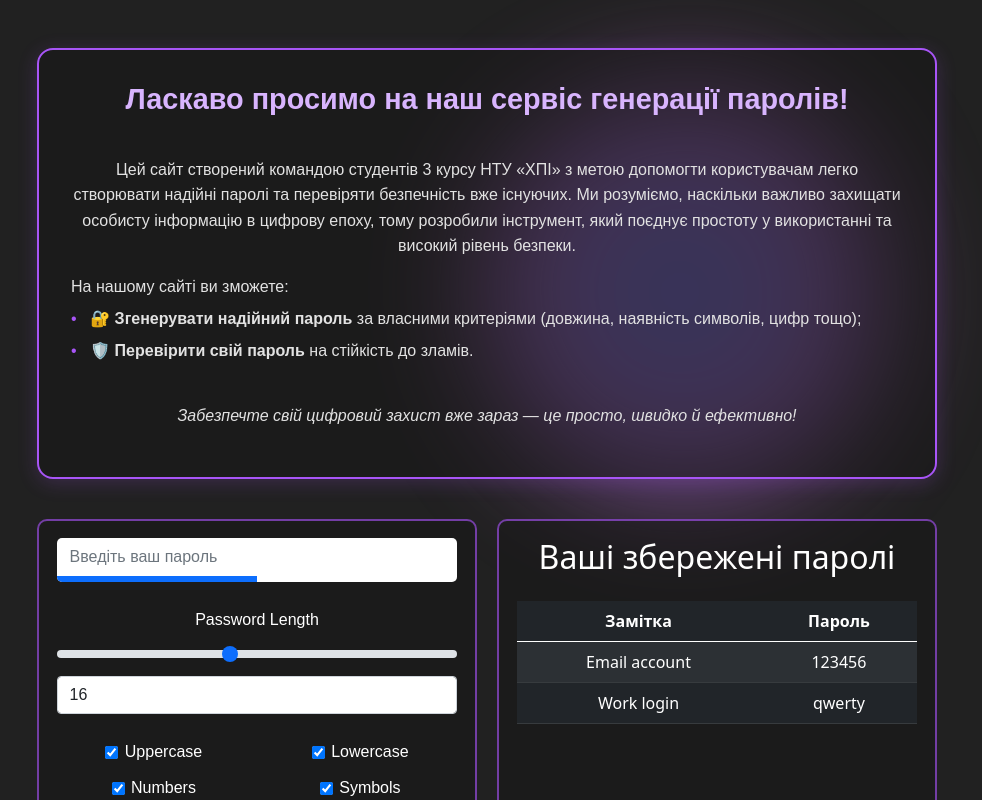
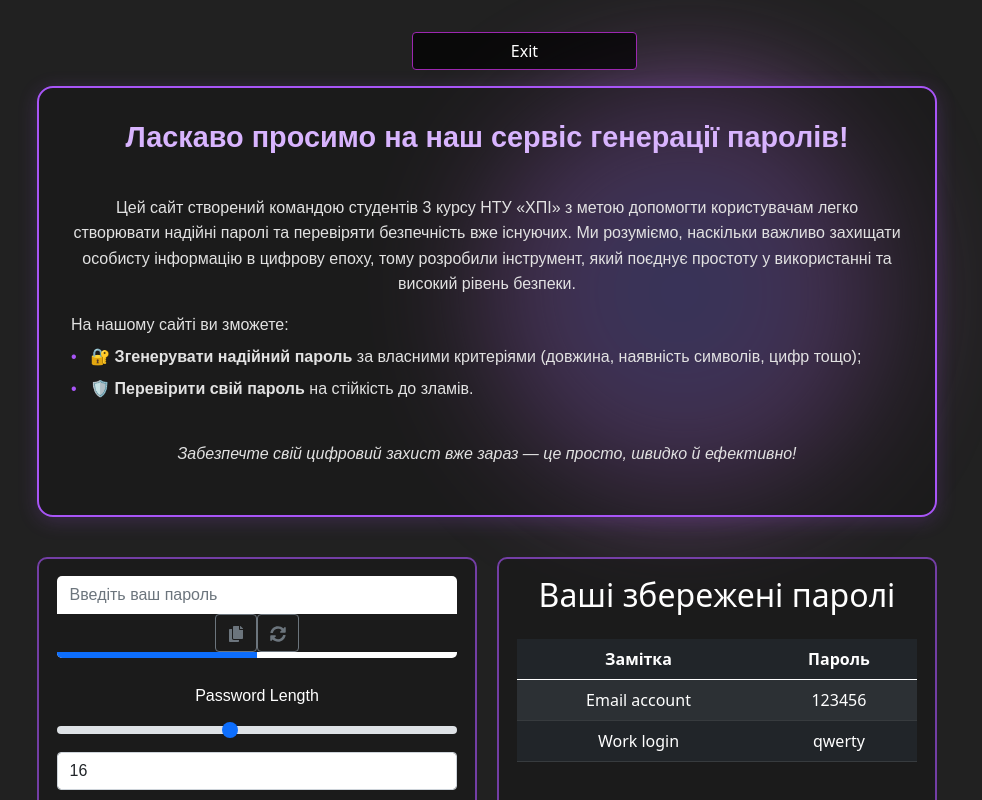
Before and after one commit to ySavushkin/PasswordGenerator, a React (Vite) app in the folder frontend/password-generator/: page /password-generator in a window 1280 px wide. Shown: the top 800 px of the page, without its empty margins (153-1135 px from the left). Built offline with nearby package versions, Linux system fonts and the light colour scheme; no server answers.

Commit message:
logout,copy,update

```diff
--- a/frontend/password-generator/package.json
+++ b/frontend/password-generator/package.json
@@ -13,6 +13,7 @@
     "js-cookie": "^3.0.5",
     "react": "^19.0.0",
     "react-dom": "^19.0.0",
+    "react-icons": "^5.5.0",
     "react-router-dom": "^7.5.0"
   },
   "devDependencies": {
--- a/frontend/password-generator/src/pages/password-generator/PasswordGenerator.css
+++ b/frontend/password-generator/src/pages/password-generator/PasswordGenerator.css
@@ -65,3 +65,41 @@
     align-items: center;
     gap: 0.4rem;
 }
+
+.exit-button {
+  background-color: rgba(0, 0, 0, 0.7) !important; /* Чёрный фон с прозрачностью */
+  border: 1px solid #9c27b0 !important; /* Фиолетовая обводка */
+  color: white !important;
+  transition: all 0.3s ease;
+}
+
+.exit-button:hover {
+  background-color: rgba(0, 0, 0, 0.9) !important;
+  border-color: #ba68c8 !important; /* Светлее при наведении */
+}
+
+.input-group {
+    display: flex;
+    margin-bottom: 10px;
+}
+
+.password-input {
+    flex-grow: 1;
+    border-right: none !important; /* Убираем двойную границу */
+}
+
+.input-group .btn {
+    border-radius: 0;
+    border-left: none;
+    background-color: #f8f9fa;
+    transition: all 0.3s;
+}
+
+.input-group .btn:hover {
+    background-color: #e9ecef;
+}
+
+.input-group .btn:last-child {
+    border-top-right-radius: 4px;
+    border-bottom-right-radius: 4px;
+}
--- a/frontend/password-generator/src/pages/password-generator/PasswordGenerator.tsx
+++ b/frontend/password-generator/src/pages/password-generator/PasswordGenerator.tsx
@@ -1,4 +1,8 @@
 import React, { useEffect, useState } from 'react';
+import { useNavigate } from 'react-router-dom';
+import { RoutePaths } from '../../router/RoutePaths';
+import Cookies from 'js-cookie';
+import { FaCopy, FaSyncAlt, FaSignOutAlt } from 'react-icons/fa';
 import PasswordSizeRange from './components/PasswordSizeRange';
 import './PasswordGenerator.css';
 import { PasswordSettings } from './components/password-options/PasswordSettings';
@@ -19,6 +23,13 @@ const PasswordGenerator: React.FC = () => {
     );
     const min: number = 4;
     const max: number = 32;
+    const navigate = useNavigate();
+
+      // Функция выхода
+    const handleLogout = () => {
+        Cookies.remove('auth_token'); // Удаляем токен
+        navigate(RoutePaths.LOGIN); // Перенаправляем на страницу входа
+    };
 
     const handlePasswordSize = (data: React.ChangeEvent<HTMLInputElement>) => {
         const size: number = Number(data.target.value);
@@ -34,6 +45,7 @@ const PasswordGenerator: React.FC = () => {
             return prev ^ flag;
         });
     };
+
 
     useEffect(() => {
         const fetchPassword = async () => {
@@ -51,9 +63,34 @@ const PasswordGenerator: React.FC = () => {
         fetchPassword();
     }, [passwordSize, selectedFlags]);
 
+
+      const handleCopyPassword = () => {
+        navigator.clipboard.writeText(generatedPassword);
+        alert('Пароль скопирован!');
+    };
+
+      const handleRefreshPassword = async () => {
+        try {
+            const result = await fetchGeneratedPassword(API_ROUTES.generator, {
+                length: passwordSize,
+                flags: selectedFlags,
+            });
+            setGeneratedPassword(result.password);
+        } catch (error) {
+            console.error('Failed to refresh password', error);
+        }
+    };
+
     return (
         <>
             <BubbleBackground />
+             <button
+  type="button" className="btn btn-dark offset-1 col-3 exit-button"
+  onClick={handleLogout}
+>
+  Exit
+</button>
+
             <PasswordIntro />
             <br></br>
 
@@ -71,6 +108,22 @@ const PasswordGenerator: React.FC = () => {
                                 value={generatedPassword}
                                 onChange={(e) => setGeneratedPassword(e.target.value)}
                             />
+                            <button
+                        className="btn btn-outline-secondary"
+                        type="button"
+                        onClick={handleCopyPassword}
+                        title="Копировать"
+                    >
+                        <FaCopy />
+                    </button>
+                    <button
+                        className="btn btn-outline-secondary"
+                        type="button"
+                        onClick={handleRefreshPassword}
+                        title="Обновить"
+                    >
+                        <FaSyncAlt />
+                    </button>
                             <div className="progress rounded-0 password-progress">
                                 <div id="passwordStrengthBar" className="progress-bar mb-0 mt-0" role="progressbar" style={{ width: `${50}%` }} aria-valuenow={0}
                                     aria-valuemin={0} aria-valuemax={100}></div>
```
Also changed, not shown: 1 other file (tests, documents, lock files or other folders).
